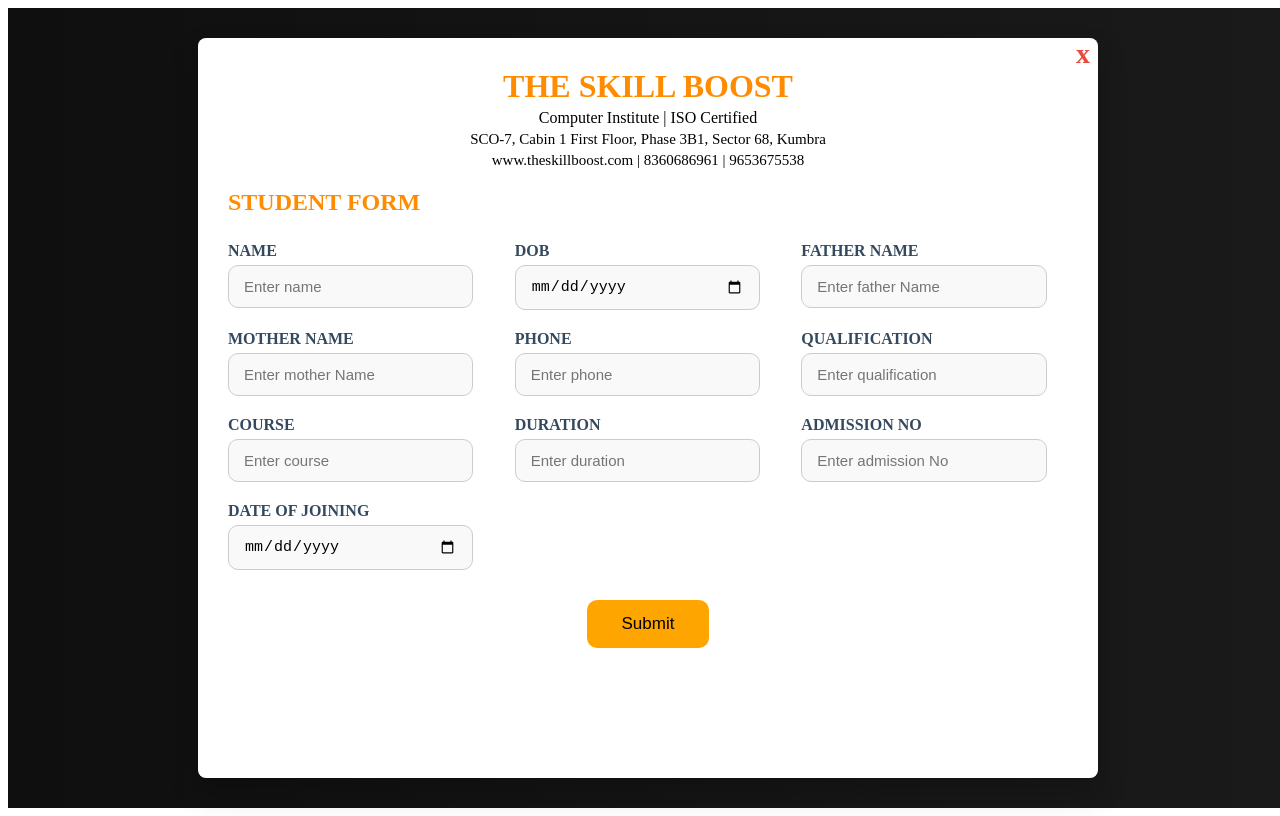
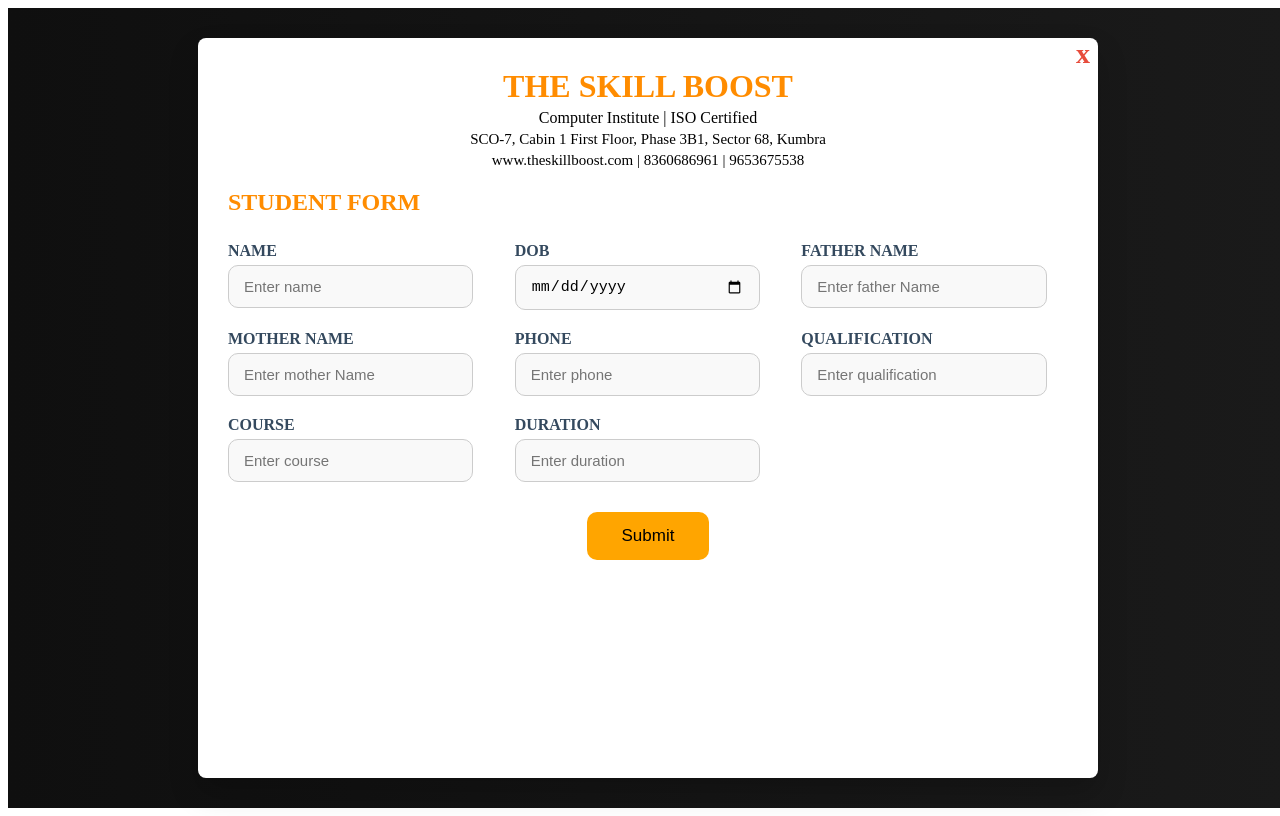
Before and after one commit to dixa640/stud, a React (Vite) app: page /add-student in a window 1280 px wide. Built offline with nearby package versions, Linux system fonts and the light colour scheme.

Commit message:
your commit

```diff
--- a/src/EditStudentModal.jsx
+++ b/src/EditStudentModal.jsx
@@ -26,8 +26,8 @@ const EditStudentModal = ({ isOpen, onRequestClose, student, onSave }) => {
         fatherName: student.fatherName || '',
         motherName: student.motherName || '',
         qualification: student.qualification || '',
-        admissionNo: student.admissionNo || '',
-        dateOfJoining: student.dateOfJoining ? student.dateOfJoining.slice(0, 10) : '',
+        // admissionNo: student.admissionNo || '',
+        // dateOfJoining: student.dateOfJoining ? student.dateOfJoining.slice(0, 10) : '',
         dob: student.dob ? student.dob.slice(0, 10) : '',
         course: student.course || '',
         duration: student.duration || '',
--- a/src/addstudent.jsx
+++ b/src/addstudent.jsx
@@ -13,8 +13,8 @@ function AddStudent() {
         qualification: "",
         course: "",
         duration: "",
-        admissionNo: "",
-        dateOfJoining: ""
+        // admissionNo: "",
+        // dateOfJoining: ""
     });
 
     const handleChange = (e) => {
```
